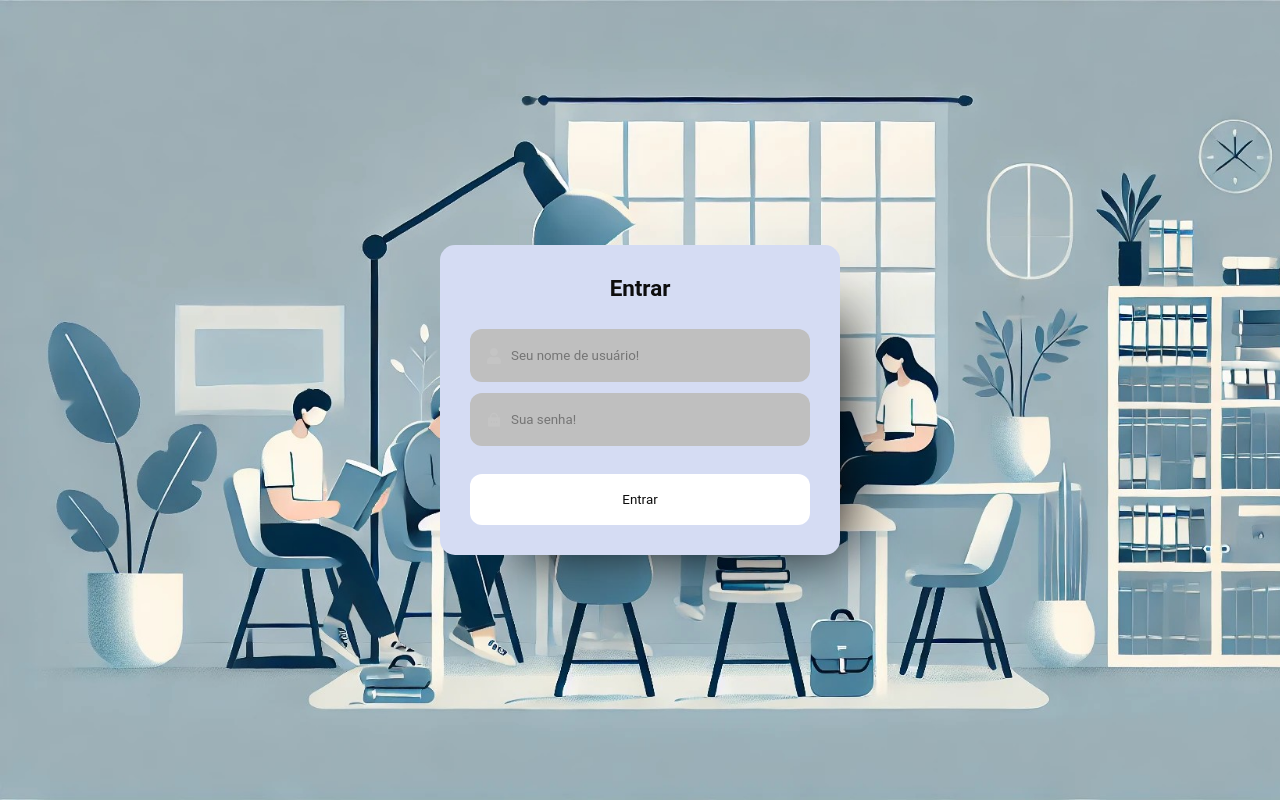
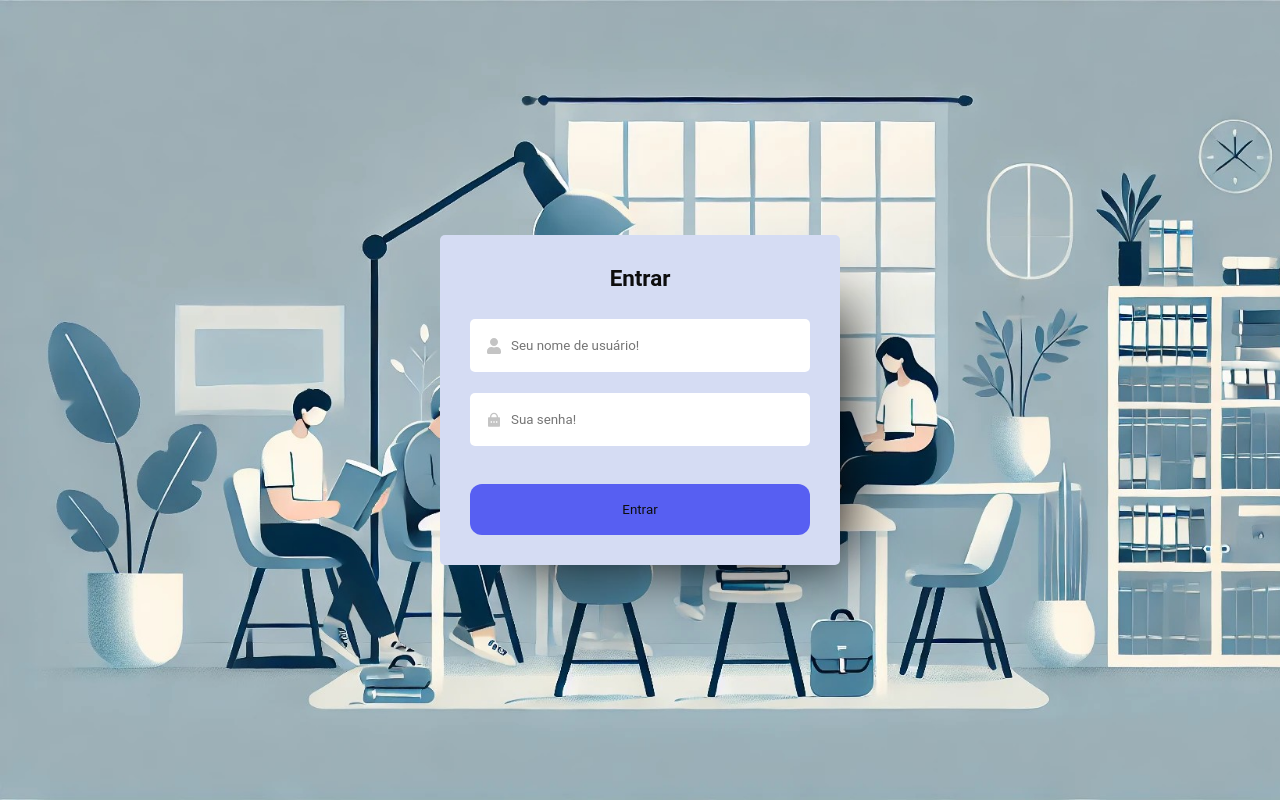
Before and after one commit to Caahmos/library_management_frontend, a React (Create React App) app: page / in a window 1280 px wide. Built offline with nearby package versions, Linux system fonts and the light colour scheme.

Commit message:
feat: Register Admin Page Finished

```diff
--- a/src/components/Layouts/Admin/AdminItem/index.tsx
+++ b/src/components/Layouts/Admin/AdminItem/index.tsx
@@ -45,8 +45,8 @@ const AdminItem: React.FC<SeeStaffs> = ({ userid, first_name, last_name, usernam
                 <Suspended>{suspended_flg}</Suspended>
                 <Functions>
                     <LinkIcon to={`/admin/editadmin/${userid}`}><TbEdit /></LinkIcon>
+                    <LinkIcon to={'/admin/delete'}><RiLockPasswordLine /></LinkIcon>
                     <LinkIcon to={'/admin/delete'}><MdDeleteOutline /></LinkIcon>
-                    <LinkIcon to={'/admin/delete'}><RiLockPasswordLine /></LinkIcon>
 
                 </Functions>
             </Content>
--- a/src/components/Layouts/Forms/Admin/RegisterAdminForm/styles.ts
+++ b/src/components/Layouts/Forms/Admin/RegisterAdminForm/styles.ts
@@ -10,7 +10,7 @@ export const Container = styled.form`
   padding: 30px;
   color: ${(props) => props.theme.colors.white};
   background-color: ${(props) => props.theme.colors.secondary};
-  border-radius: 15px;
+  border-radius: 5px;
   text-align: left;
 `;
 
@@ -23,9 +23,9 @@ export const Title = styled.h2`
 export const Button = styled.button`
   width: 100%;
   padding: 18px;
-  background-color: ${(props) => props.theme.colors.primary};
+  background-color: ${(props) => props.theme.colors.success};
   color: ${(props) => props.theme.colors.white};
-  border-radius: 12px;
+  border-radius: 5px;
   margin-top: 20px;
 
   &:hover {
--- a/src/components/Layouts/Forms/Auth/LoginForm/styles.ts
+++ b/src/components/Layouts/Forms/Auth/LoginForm/styles.ts
@@ -9,7 +9,7 @@ export const Container = styled.form`
   width: 400px;
   padding: 30px;
   background-color: ${(props) => props.theme.colors.secondary};
-  border-radius: 15px;
+  border-radius: 5px;
   -webkit-box-shadow: 42px 35px 58px -36px rgba(0, 0, 0, 0.9);
   -moz-box-shadow: 42px 35px 58px -36px rgba(0, 0, 0, 0.9);
   box-shadow: 42px 35px 58px -36px rgba(0, 0, 0, 0.9);
@@ -24,7 +24,7 @@ export const Title = styled.h2`
 export const Button = styled.button`
   width: 100%;
   padding: 18px;
-  background-color: ${(props) => props.theme.colors.primary};
+  background-color: ${(props) => props.theme.colors.success};
   color: ${(props) => props.theme.colors.white};
   border-radius: 12px;
   margin-top: 20px;
--- a/src/components/Layouts/Forms/Input/styles.ts
+++ b/src/components/Layouts/Forms/Input/styles.ts
@@ -5,6 +5,7 @@ export const StyledInputContainer = styled.div`
     align-items: center;
     position: relative;
     width: 100%;
+    margin-bottom: 10px;
 `;
 
 export const IconWrapper = styled.div`
@@ -24,12 +25,13 @@ export const StyledInput = styled.input`
     width: 100%;
     padding: 18px 18px 18px 40px;
     margin: 3px 0 3px 0;
-    background-color: ${props => props.theme.colors.gray};
-    border-radius: 12px;
+    color: ${props => props.theme.colors.white};
+    background-color: ${props => props.theme.colors.primary};
+    border-radius: 5px;
     border: 1px solid transparent;
     transition: border 0.3s ease;
 
     &:hover, &:focus {
-        border: 1px solid ${props => props.theme.colors.primary};
+        border: 1px solid ${props => props.theme.colors.success};
     }
 `;
--- /dev/null
+++ b/src/components/Layouts/Forms/SwitchComponent/index.tsx
@@ -0,0 +1,20 @@
+import React from "react";
+import Switch from "react-switch";
+import { Container, Text } from "./styles";
+
+interface ISwitchComponent {
+  labelLeft: string;
+  checked: boolean | undefined;
+  onChange(): void;
+}
+
+const SwitchComponent: React.FC<ISwitchComponent> = ({ checked, labelLeft, onChange }) => {
+  return (
+    <Container>
+      <Text>{labelLeft}</Text>
+      <Switch checked={checked || false} onChange={onChange} />
+    </Container>
+  );
+};
+
+export default SwitchComponent;
--- /dev/null
+++ b/src/components/Layouts/Forms/SwitchComponent/styles.ts
@@ -0,0 +1,13 @@
+import styled from "styled-components";
+
+export const Container = styled.div`
+    width: 100%;
+    display: flex;
+    align-items: center;
+    gap: 12px;
+    justify-content: space-between;
+`
+
+export const Text = styled.p`
+
+`
--- a/src/components/Layouts/Message/styles.ts
+++ b/src/components/Layouts/Message/styles.ts
@@ -17,15 +17,18 @@ export const Container = styled.div<IContainer>`
   flex-direction: column;
   justify-content: center;
   padding: 15px 20px;
-    background-color: ${props => props.theme.colors.black};
-    color: ${props => props.$type === 'success' ? props.theme.colors.success : 'red'};
-    box-shadow: 0px 4px 8px rgba(0, 0, 0, 0.1);
+  background-color: ${(props) => props.theme.colors.primary};
+  color: ${(props) =>
+    props.$type === "success" ? props.theme.colors.success : "red"};
+  box-shadow: 0px 0px 44px 2px rgba(0, 0, 0, 0.50);
+  -webkit-box-shadow: 0px 0px 44px 2px rgba(0, 0, 0, 0.50);
+  -moz-box-shadow: 0px 0px 44px 2px rgba(0, 0, 0, 0.50);
   border-radius: 8px;
   z-index: 1000;
 `;
 
 export const MessageContent = styled.div`
-    /* Estilos para MessageContent */
+
 `;
 
 export const Button = styled.div`
@@ -43,7 +46,9 @@ export const Progress = styled.div`
 `;
 
 export const BarLine = styled.div<IBarLine>`
-    width: ${props => props.$percentLine + '%'};
+  width: ${(props) => props.$percentLine + "%"};
   margin-top: 10px;
-    border-bottom: 2px solid ${props => props.$type === 'success' ? props.theme.colors.primary : 'red'};
+  border-bottom: 2px solid
+    ${(props) =>
+      props.$type === "green" ? props.theme.colors.primary : "red"};
 `;
--- a/src/components/Pages/Admin/AdminList/styles.ts
+++ b/src/components/Pages/Admin/AdminList/styles.ts
@@ -1,5 +1,5 @@
 import styled from "styled-components";
-import { LiaUserEditSolid } from "react-icons/lia";
+import { RiUserAddLine } from "react-icons/ri";
 import { Link } from "react-router-dom";
 
 export const Container = styled.div`
@@ -20,7 +20,7 @@ export const NewAdmin = styled(Link)`
   display: flex;
   align-items: center;
   justify-content: center;
-  border-radius: 15px;
+  border-radius: 5px;
   background-color: ${ props => props.theme.colors.secondary};
   color: ${ props => props.theme.colors.white};
   text-decoration: none;
@@ -31,9 +31,13 @@ export const NewAdmin = styled(Link)`
     opacity: 0.7;
     color: ${ props => props.theme.colors.success};
   }
+
+  @media screen and (max-width: 1000px) {
+    width: 100%;
+  }
   `
 
-  export const NewAdminIcon = styled(LiaUserEditSolid)`
+  export const NewAdminIcon = styled(RiUserAddLine)`
   font-size: 25px;
   margin-right: 10px;
   color: ${ props => props.theme.colors.success};
--- a/src/components/Pages/Admin/CreateAdmin/index.tsx
+++ b/src/components/Pages/Admin/CreateAdmin/index.tsx
@@ -1,4 +1,7 @@
-import React from 'react';
+import React, {useState} from 'react';
+import api from '../../../../utils/api';
+import useFlashMessage from '../../../../hooks/useFlashMessages';
+import { useNavigate } from 'react-router-dom';
 
 import {
     Container,
@@ -6,13 +9,45 @@ import {
 } from './styles';
 import ReturnButton from '../../../Layouts/ReturnButton';
 import RegisterAdminForm from '../../../Layouts/Forms/Admin/RegisterAdminForm';
+import { AxiosError } from 'axios';
+import { RegisterStaffRequest } from '../../../../model/Staff/RegisterStaffRequest';
 
 const CreateAdmin: React.FC = () => {
+    const navigate = useNavigate();
+    const {setFlashMessage} = useFlashMessage();
+    const [token, setToken] = useState(
+        localStorage.getItem("@library_management:token") || ""
+    );
+
+    const createNewAdmin = async (newAdminData: RegisterStaffRequest) => {
+        let msgText = '';
+        let msgType = '';
+
+        try {
+            const response = await api.post('/staff/register', newAdminData);
+            const data = response.data;
+            msgText = data.message;
+            msgType = 'success';
+        } catch (error) {
+            const err = error as AxiosError;
+            console.error(err);
+            if (err.response && err.response.data) {
+                msgText = (err.response.data as { message: string }).message;
+            } else {
+                msgText = 'Erro desconhecido';
+            }
+            msgType = 'error';
+        }
+
+        setFlashMessage(msgText, msgType);
+        msgType === 'success' && navigate('/admin/adminlist');
+    }
+
     return (
         <Container>
             <ReturnButton/>
             <FormContainer>
-                    <RegisterAdminForm />
+                    <RegisterAdminForm button_text='Adicionar' handleSubmit={createNewAdmin}/>
             </FormContainer>
         </Container>
     )
```
Also changed, not shown: src/components/Layouts/Forms/Admin/RegisterAdminForm/index.tsx (+54 -17 lines). Lines whose indentation alone changed are shown as unchanged.
